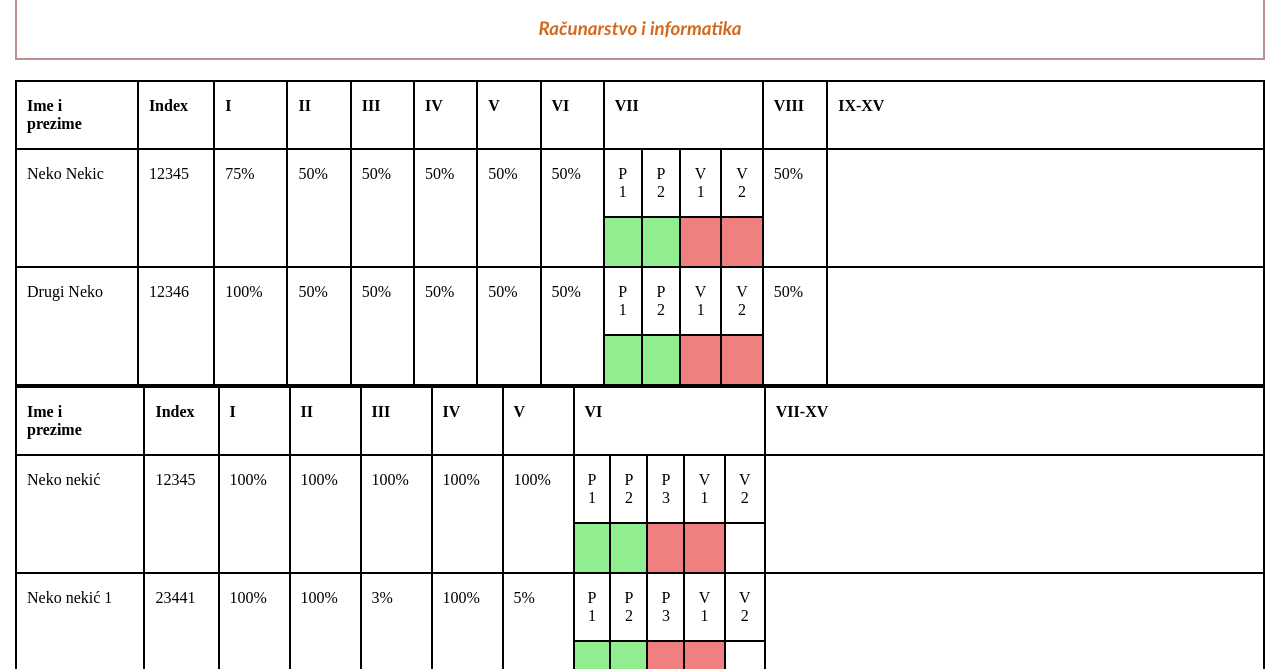
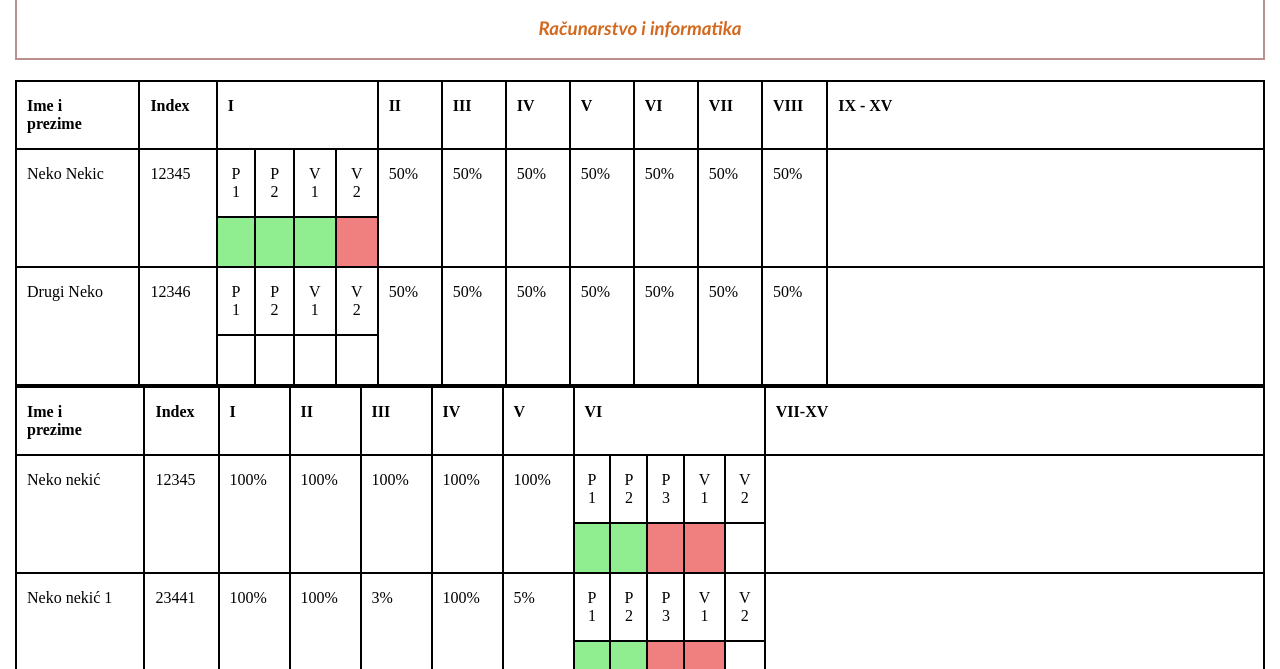
Before and after one commit to PetrovicArmin/aws-attendance-frontend, a plain HTML site: page html/prisustvo.html in a window 1280 px wide. Shown: the part 131-800 px from the top of the page. Drawn offline with Linux system fonts and the light colour scheme.

Commit message:
Izvršen refaktoring metode 'Kreiraj tabelu'

```diff
--- a/html/prisustvo.html
+++ b/html/prisustvo.html
@@ -106,7 +106,7 @@
         <col style="width: 40%">
     </table>
 
-    <script src="../moduli/TabelaPrisustvo.js"></script>
-    <script src="../moduli/prisustvo.js"></script>
+    <script src="../scripts/TabelaPrisustvo.js"></script>
+    <script src="../scripts/prisustvo.js"></script>
 </body>
 </html>
--- a/moduli/TabelaPrisustvo.js
+++ b/scripts/TabelaPrisustvo.js
@@ -1,11 +1,119 @@
 const validirajPodatke = (podaci) => {
+
     return true;
 }
 
+const StrukturirajPrisustva = (podaci) => {
+    const nizStudenata = [];
+
+    podaci.studenti.forEach(student => {
+        let noviStudent = JSON.parse(JSON.stringify(student));
+        noviStudent.prisustva = podaci.prisustva.filter(prisustvo => prisustvo.index == noviStudent.index);
+        nizStudenata.push(noviStudent);
+    });
+
+    console.log(podaci);
+    console.log(nizStudenata);
+    return nizStudenata;
+}
+
+const KreirajTabelu1 = (divRef, podaci, trenutnaSedmica) => {
+    //konstante potrebne za lakši rad
+    const sedmiceTekstualno = [0, "I", "II", "III", "IV", "V", "VI", "VII", "VIII", "IX", "X", "XI", "XII", "XIII", "XIV", "XV"];
+    const brVjezbi = podaci.brojVjezbiSedmicno;
+    const brPredavanja = podaci.brojPredavanjaSedmicno;
+    const studenti = StrukturirajPrisustva(podaci);
+    const zadnjaSedmica = Math.max(...studenti.map(stud => Math.max(...stud.prisustva.map(pris => pris.sedmica))));
+    let redoviSadrzaj = [''];
+    let html = "";
+    divRef.innerHTML = "";
+    let tabela = document.createElement('table');
+
+    //popunjavanje zaglavlja tabele
+    redoviSadrzaj[0] = `<th>Ime i <br> prezime</th> \n <th>Index</th> \n`;
+    for (let i = 1 ; i <= zadnjaSedmica; i++) {
+        let colspan = (i == trenutnaSedmica) ? `colspan=${brVjezbi + brPredavanja}` : ``;
+        redoviSadrzaj[0] += `<th ${colspan}> ${sedmiceTekstualno[i]} </th> \n`;
+    }
+
+    let tekstPosljednjeKolone = "XV";
+    if (zadnjaSedmica <= 13)
+        tekstPosljednjeKolone = `${sedmiceTekstualno[zadnjaSedmica + 1]} - XV`;
+
+    if (zadnjaSedmica != 15)
+        redoviSadrzaj[0] += `<th> ${tekstPosljednjeKolone} </th> \n`;
+
+
+    //popunjavanje ostalih redova tabele
+    studenti.forEach(student => {
+        let red = ``;
+        let prisustvoTrenutneSedmice = null;
+
+        red += `<td rowspan="2">${student.ime}</td> \n <td rowspan="2">${student.index}</td> \n`;
+        for (let i = 1; i <= zadnjaSedmica; i++) {
+            //provjeri da li student posjeduje tu sedmicu:
+            let nizSedmica = student.prisustva.filter(prisustvo => prisustvo.sedmica == i);
+            let prisustvo = (nizSedmica.length == 0) ? null : nizSedmica[0];
+
+            if (i != trenutnaSedmica) {
+                let tekst = "";
+                if (prisustvo)
+                    tekst = `${((prisustvo.predavanja + prisustvo.vjezbe)/(1.0*(brVjezbi + brPredavanja)))*100}%`;
+                red += `<td rowspan="2">${tekst}</td> \n`;
+            } else {
+                prisustvoTrenutneSedmice = prisustvo;
+                for (let j = 1; j <= brPredavanja; j++)
+                    red += `<td class="center">P <br> ${j}</td> \n`;
+                for (let j = 1; j <= brVjezbi; j++)
+                    red += `<td class="center">V <br> ${j}</td> \n`;
+            }
+        }
+
+        if (zadnjaSedmica != 15)
+            red += `<td rowspan="2"></td> \n </tr> <tr> \n`;
+
+        if (prisustvoTrenutneSedmice == null) {
+            for (let j = 1; j <= brPredavanja; j++)
+                red += `<td> <br> </td> \n`;
+            for (let j = 1; j <= brVjezbi; j++)
+                red += `<td> <br> </td> \n`;
+        } else {
+            for (let k = 1; k <= prisustvoTrenutneSedmice.predavanja; k++)
+                red += `<td class="zelena"> <br> </td> \n`;
+            for (let k = prisustvoTrenutneSedmice.predavanja + 1; k <= brPredavanja; k++)
+                red += `<td class="crvena"> <br> </td> \n`;
+            for (let k = 1; k <= prisustvoTrenutneSedmice.vjezbe; k++)
+                red += `<td class="zelena"> <br> </td> \n`;
+            for (let k = prisustvoTrenutneSedmice.vjezbe + 1; k <= brVjezbi; k++)
+                red += `<td class="crvena"> <br> </td> \n`;
+        }
+
+        redoviSadrzaj.push(red);
+    });
+
+
+    redoviSadrzaj.forEach(red => html += `<tr> ${red} </tr> \n`);
+
+    //dodavanje odgovarajućeg broja col tagova
+    for (let k = 1; k < 2 + zadnjaSedmica + brPredavanja + brVjezbi; k++)
+        html += "<col>\n";
+
+    let preostaloKolona = 15 - zadnjaSedmica;
+    if (preostaloKolona > 10)
+        preostaloKolona = 10;
+
+    const postotakSirine = (preostaloKolona / 2) * 10;
+
+    html += `<col style="width:${postotakSirine}%;">`;
+    tabela.innerHTML = html;
+    divRef.appendChild(tabela);
+}
+
+//napraviti potpuni refaktoring načina kreiranja ove tabele, jer mi se ovo niti malo ne svidja,
+//i uopće nije skalabilno!
 const KreirajTabelu = (divRef, podaci, trenutnaSedmica) => {
     //početne vrijednosti nekih varijabli
     divRef.innerHTML = "";
-    const sedmiceTekstualno = [0, "I", "II", "III", "IV", "V", "VI", "VII", "VIII", "IX", "X", "XI", "XII", "XIII", "XIV", "XV"];
     const upisanoZaglavljeSedmice = [false, false, false, false, false, false, false, false, false, false, false, false, false, false, false, false];
     const prisustvaStudenataTrenutneSedmice = [];
 
@@ -110,8 +218,8 @@ let TabelaPrisustvo = function (divRef, podaci) {
     let trenutnaSedmica = podaci.prisustva[podaci.prisustva.length - 1].sedmica;
 
     //inicijalno pokazujemo podatke za posljednju sedmicu
-    KreirajTabelu(divRef, podaci, trenutnaSedmica);
-    KreirajTabelu(divRef, podaci, trenutnaSedmica-1);
+    KreirajTabelu1(divRef, podaci, trenutnaSedmica);
+    KreirajTabelu1(divRef, podaci, 1);
 
     //implementacija metoda
     let sljedecaSedmica = function () {
--- a/moduli/prisustvo.js
+++ b/scripts/prisustvo.js
@@ -16,12 +16,7 @@ let prisustvo = TabelaPrisustvo(div, {
 			"vjezbe": 1,
 			"index": 12345
 		},
-		{
-			"sedmica": 1,
-			"predavanja": 2,
-			"vjezbe": 2,
-			"index": 12346
-		},
+
 		{
 			"sedmica": 2,
 			"predavanja": 2,
```
